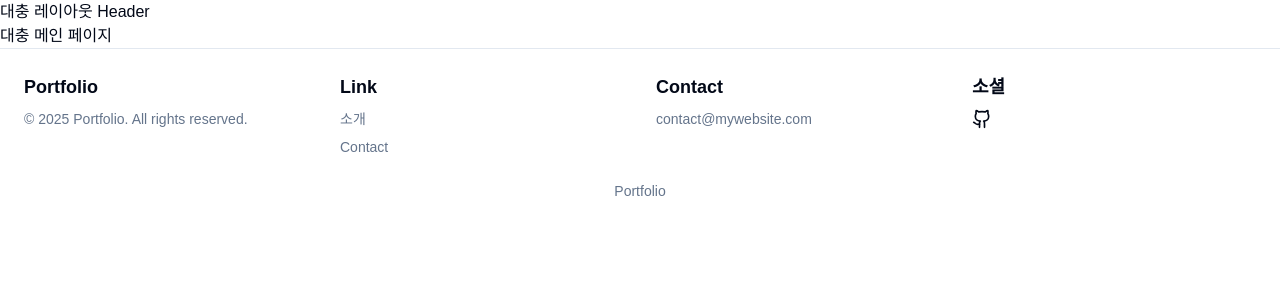
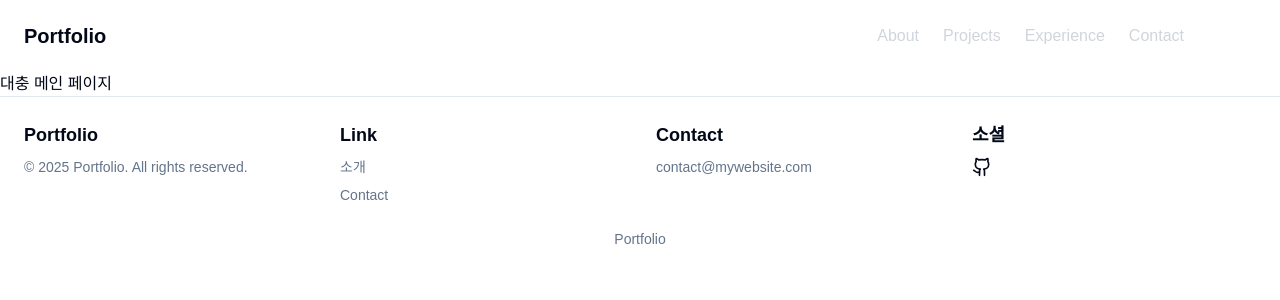
Before and after one commit to Hediar/portfolio-nextjs, a Next.js app: page / in a window 1280 px wide. Shown: the top 300 px of the page. Built offline with nearby package versions, Linux system fonts and the light colour scheme.

Commit message:
style: Header
feat: dark mode setting

```diff
--- a/package.json
+++ b/package.json
@@ -16,6 +16,7 @@
     "clsx": "^2.1.1",
     "lucide-react": "^0.474.0",
     "next": "15.1.6",
+    "next-themes": "^0.4.6",
     "react": "^19.0.0",
     "react-dom": "^19.0.0",
     "react-icons": "^5.5.0",
--- a/src/app/layout.tsx
+++ b/src/app/layout.tsx
@@ -1,6 +1,8 @@
 
 import "./globals.css";
 import Footer from '@components/layout/Footer';
+import Header from "@components/layout/Header";
+import { ThemeProvider } from "@/components/theme-provider";
 
 export default function RootLayout({
   children,
@@ -8,11 +10,18 @@ export default function RootLayout({
   children: React.ReactNode;
 }>) {
   return (
-    <html lang="en">
+    <html lang="en" suppressHydrationWarning>
       <body>
-        <h1>대충 레이아웃 Header</h1>
-        {children}
-        <Footer githubUrl="https://github.com/Hediar/portfolio-nextjs" />
+        <ThemeProvider
+          attribute="class"
+          defaultTheme="system"
+          enableSystem
+          disableTransitionOnChange
+        >
+          <Header/>
+            {children}
+          <Footer githubUrl="https://github.com/Hediar/portfolio-nextjs" />
+        </ThemeProvider>
       </body>
     </html>
   );
--- a/src/components/layout/Header.tsx
+++ b/src/components/layout/Header.tsx
@@ -0,0 +1,33 @@
+import Link from 'next/link';
+import Image from 'next/image';
+
+const Header = () => {
+  return (
+    <header className="flex items-center justify-between py-4 px-6">
+      <Link href="/" className="font-bold text-xl flex items-center gap-2">
+        Portfolio
+      </Link>
+
+      <div className="flex items-center gap-8">
+        <nav className="hidden md:flex items-center gap-6">
+          <Link href="/about" className="text-gray-300 hover:text-black transition-colors">About</Link>
+          <Link href="/projects" className="text-gray-300 hover:text-black transition-colors">Projects</Link>
+          <Link href="/experience" className="text-gray-300 hover:text-black transition-colors">Experience</Link>
+          <Link href="/contact" className="text-gray-300 hover:text-black transition-colors">Contact</Link>
+        </nav>
+
+        <div className="w-10 h-10 rounded-full overflow-hidden">
+          {/* <Image
+            src="/profile-pic.jpg"
+            alt="Profile"
+            width={40}
+            height={40}
+            className="object-cover"
+          /> */}
+        </div>
+      </div>
+    </header>
+  );
+};
+
+export default Header;
--- /dev/null
+++ b/src/src/components/theme-provider.tsx
@@ -0,0 +1,11 @@
+"use client"
+
+import * as React from "react"
+import { ThemeProvider as NextThemesProvider } from "next-themes"
+
+export function ThemeProvider({
+  children,
+  ...props
+}: React.ComponentProps<typeof NextThemesProvider>) {
+  return <NextThemesProvider {...props}>{children}</NextThemesProvider>
+}
```
Also changed, not shown: 1 other file (tests, documents, lock files or other folders).
